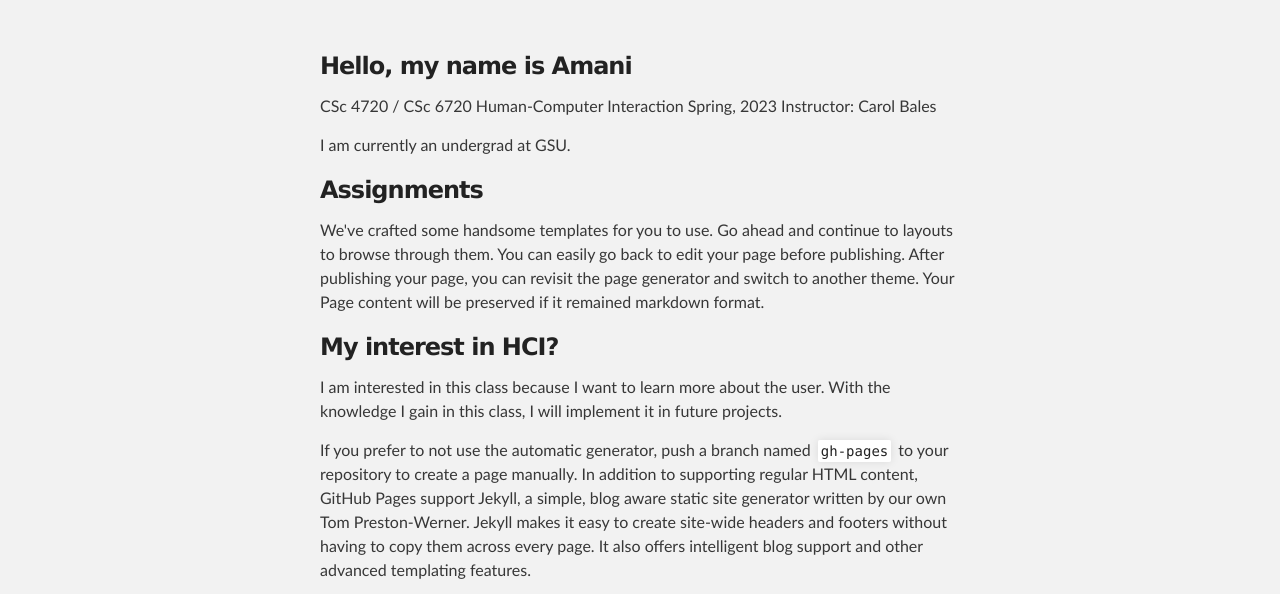
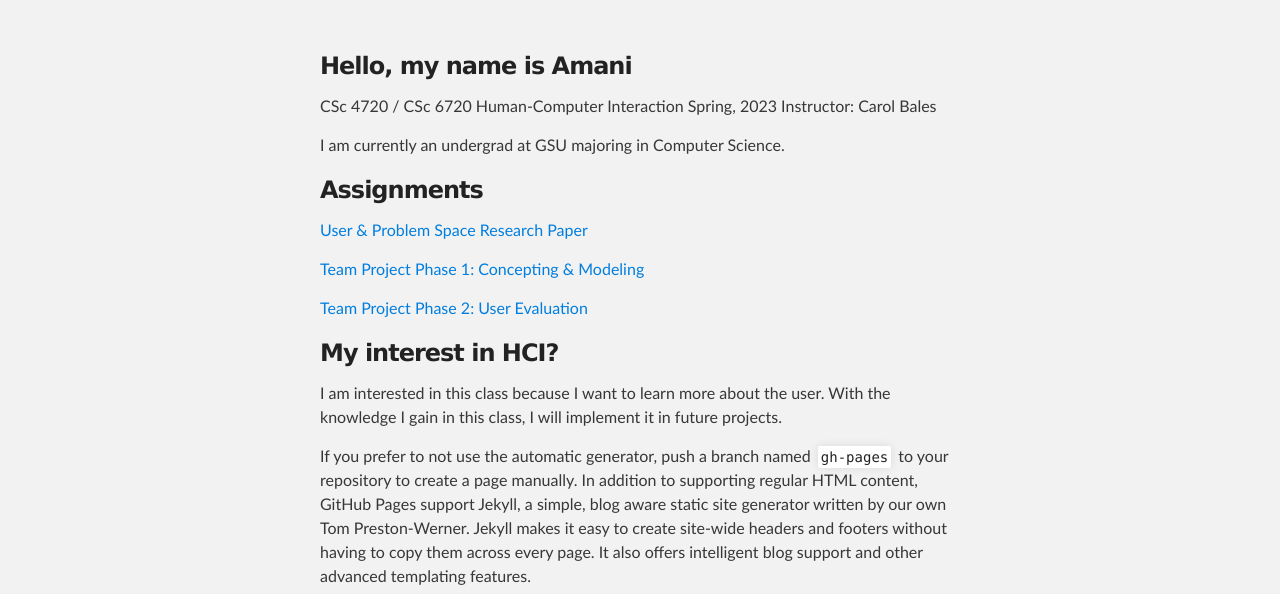
Before and after one commit to AmaniHunter/AmaniHunter.github.io, a plain HTML site: page index.html in a window 1280 px wide. Shown: the part 176-770 px from the top of the page. Drawn offline with Linux system fonts and the light colour scheme.

Commit message:
Update index.html

```diff
--- a/index.html
+++ b/index.html
@@ -28,12 +28,14 @@
         <h3>
 <a id="welcome-to-github-pages" class="anchor" href="#welcome-to-github-pages" aria-hidden="true"><span class="octicon octicon-link"></span></a>Hello, my name is Amani</h3>
 <p>CSc 4720 / CSc 6720 Human-Computer Interaction Spring, 2023 Instructor: Carol Bales </p>
-<p>I am currently an undergrad at GSU. </p>
+<p>I am currently an undergrad at GSU majoring in Computer Science. </p>
 
 <h3>
 <a id="designer-templates" class="anchor" href="#designer-templates" aria-hidden="true"><span class="octicon octicon-link"></span></a>Assignments</h3>
+<p><a href="">User & Problem Space Research Paper</a></p>
+<p><a href="">Team Project Phase 1: Concepting & Modeling</a></p>
+<p><a href="">Team Project Phase 2: User Evaluation</a></p>
 
-<p>We've crafted some handsome templates for you to use. Go ahead and continue to layouts to browse through them. You can easily go back to edit your page before publishing. After publishing your page, you can revisit the page generator and switch to another theme. Your Page content will be preserved if it remained markdown format.</p>
 
 <h3>
 <a id="rather-drive-stick" class="anchor" href="#rather-drive-stick" aria-hidden="true"><span class="octicon octicon-link"></span></a>My interest in HCI?</h3>
```
